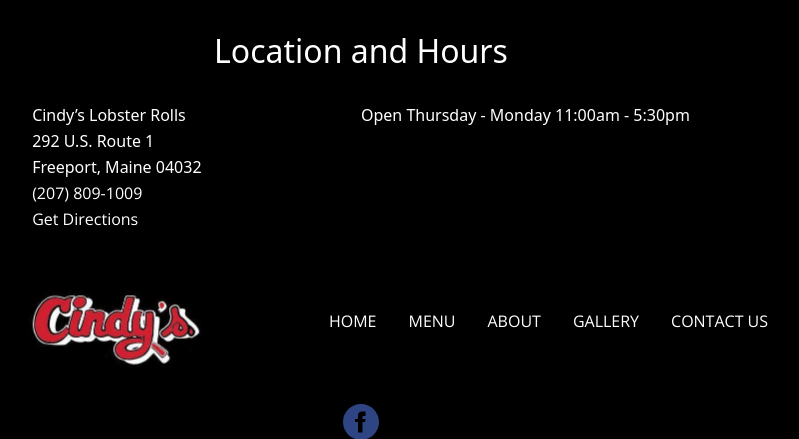
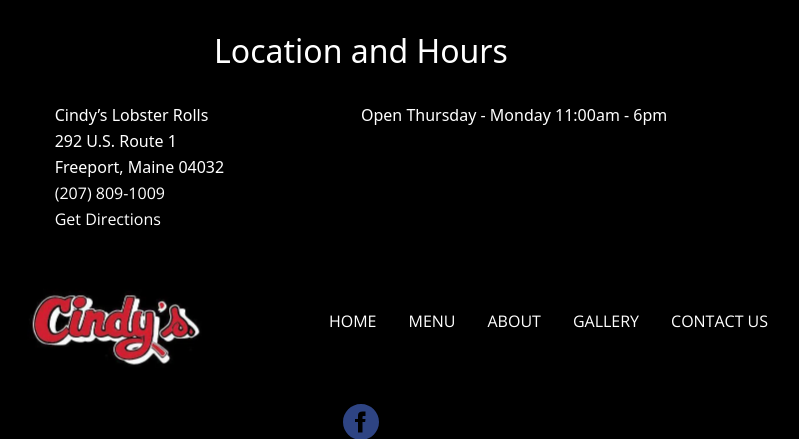
Before and after one commit to tallen1985/cindysLobsterRolls, a PHP site: page /index.php in a window 1280 px wide. Shown: the part 2088-2527 px from the top of the page, without its empty margins (279-1078 px from the left). Run offline with PHP 8.4, Linux system fonts and the light colour scheme.

Commit message:
update hours

```diff
--- a/contact.php
+++ b/contact.php
@@ -24,7 +24,7 @@ include_once "header.php";
             </div>
             <div class="column">
                 <p>
-                    Open Thursday - Monday 11:00am - 5:30pm
+                    Open Thursday - Monday 11:00am - 6pm
                 </p>
             </div>
         </div>
```
